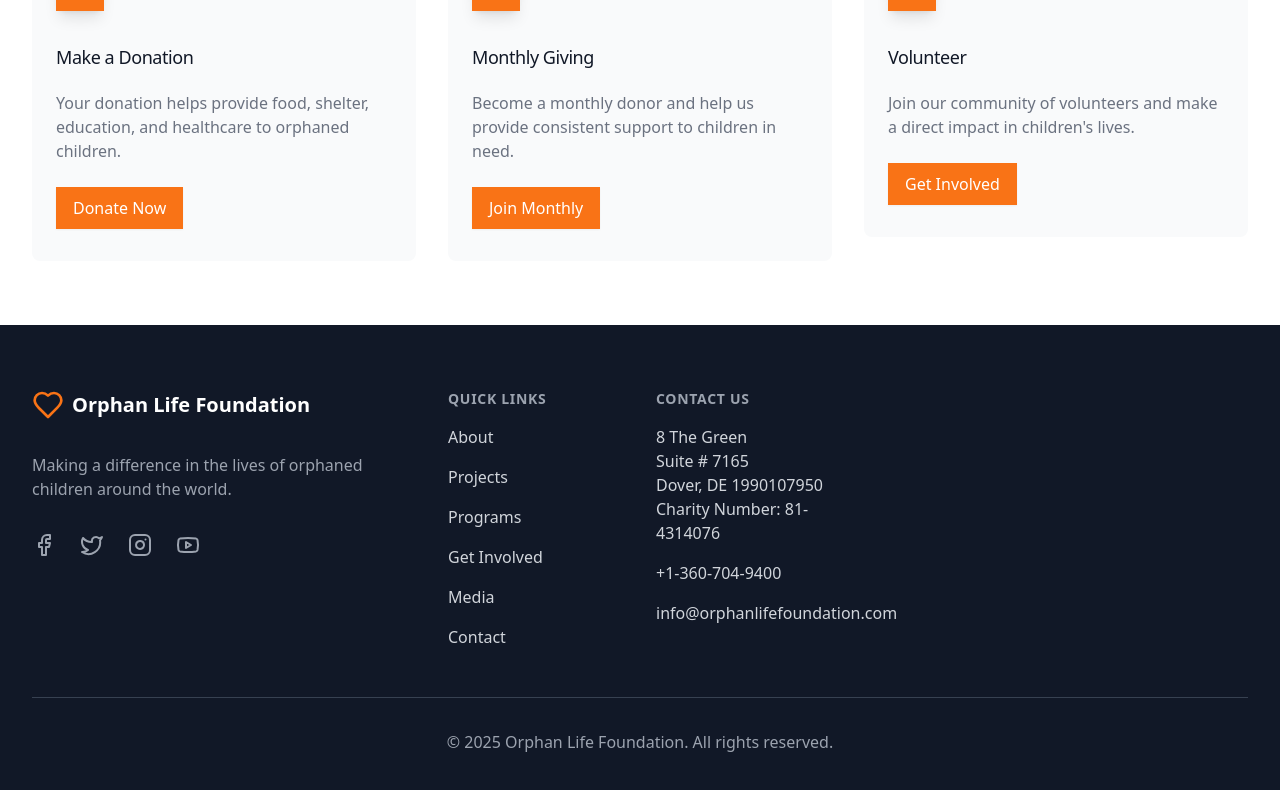
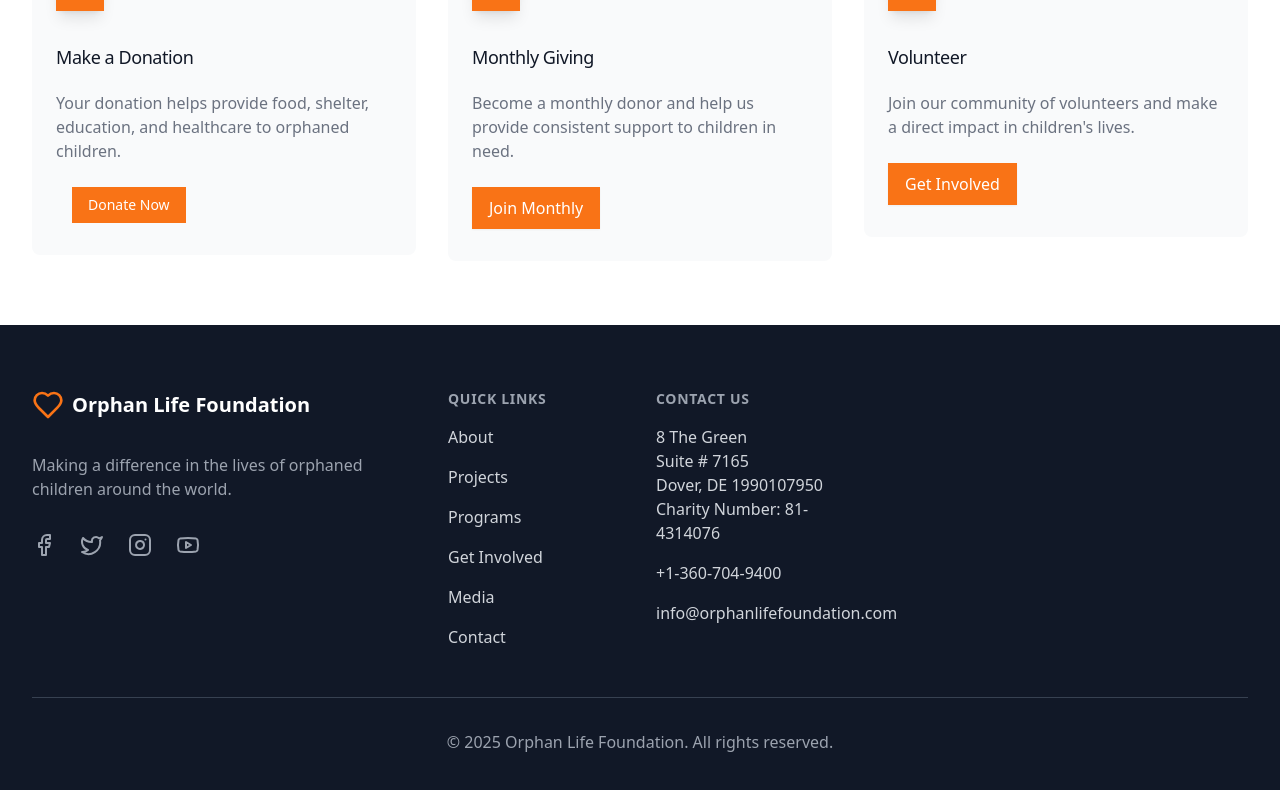
Before and after one commit to Maruhsoft/orphanlifefoundation, a React (Vite) app: page / in a window 1280 px wide. Shown: the part 2529-3319 px from the top of the page. Built offline with nearby package versions, Linux system fonts and the light colour scheme.

Commit message:
Update Support.tsx

```diff
--- a/src/components/Support.tsx
+++ b/src/components/Support.tsx
@@ -1,5 +1,6 @@
 import React from 'react';
 import { Heart, DollarSign, Users } from 'lucide-react';
+import DonateButton from './DonateButton';
 
 const Support = () => {
   return (
@@ -32,13 +33,7 @@ const Support = () => {
                     orphaned children.
                   </p>
                   <div className="mt-6">
-                    <button
-                      onClick={() => (window.location.href = 'https://example.com')}
-                      className="inline-flex items-center px-4 py-2 border border-transparent text-base font-medium shadow-sm text-white bg-orange-500 hover:bg-orange-600"
-                      >
-                      Donate Now
-                    </button>
-
+                    <DonateButton />
                   </div>
                 </div>
               </div>
```
